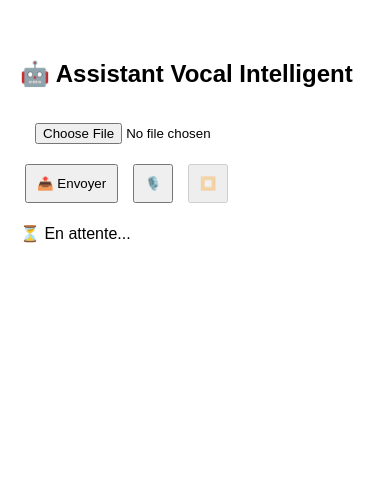
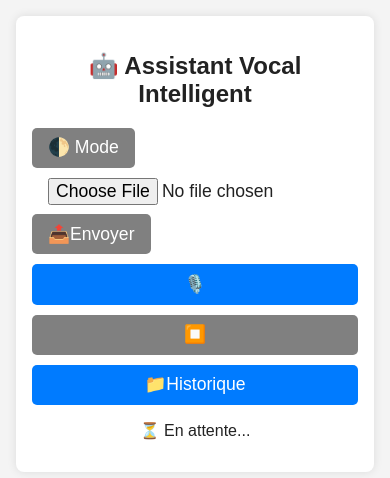
Before and after one commit to Makanjuol/AssistantVirtuel, a plain HTML site: page AssistantVirtuel/web_interface/index.html in a window 390 px wide. Drawn offline with Linux system fonts and the light colour scheme.

Commit message:
Add files via upload

```diff
--- a/AssistantVirtuel/web_interface/index.html
+++ b/AssistantVirtuel/web_interface/index.html
@@ -1,29 +1,36 @@
 <!DOCTYPE html>
 <html lang="fr">
 <head>
-  <meta charset="UTF-8">
-  <meta name="viewport" content="width=device-width, initial-scale=1.0">
+  <meta charset="UTF-8" />
+  <meta name="viewport" content="width=device-width, initial-scale=1.0"/>
   <link rel="stylesheet" href="style.css">
   <title>🤖 Assistant Vocal Intelligent</title>
 
 </head>
 <body>
+  <div class="container">
     <h2>🤖 Assistant Vocal Intelligent</h2>
+    <button onclick="toggleTheme()" class="mode">🌓 Mode</button>
 
     <input type="file" id="audioInput" accept="audio/*">
-  <button onclick="sendAudio()">📤 Envoyer</button>
-  <button id="recordBtn" class="img">🎙️</button>
-  <button id="stopBtn" class="img" disabled>⏹️</button>
+    <button onclick="sendAudio()" class="mode">📤Envoyer</button>
+    <div class="buttons">
+      <button id="recordBtn">🎙️</button>
+      <button id="stopBtn" disabled>⏹️</button>
+      <button onclick="exportHistory()">📁Historique</button>
+    </div>
 
     <p id="status">⏳ En attente...</p>
 
-  <div id="result" style="display: none;">
+    <div id="result">
       <p><strong>📝 Transcription :</strong> <span id="transcription"></span></p>
       <p><strong>🤖 Réponse :</strong> <span id="responseText"></span></p>
       <audio id="audioPlayer" controls autoplay></audio>
     </div>
+  </div>
 
   <script>
+    const BASE_URL = "https://assistantvirtuel.onrender.com";
     let mediaRecorder;
     let audioChunks = [];
 
@@ -32,6 +39,10 @@
     const audioInput = document.getElementById("audioInput");
     const status = document.getElementById("status");
     const audioPlayer = document.getElementById("audioPlayer");
+
+    function toggleTheme() {
+      document.body.classList.toggle("dark");
+    }
 
     recordBtn.onclick = async () => {
       const stream = await navigator.mediaDevices.getUserMedia({ audio: true });
@@ -73,7 +84,7 @@
     async function sendFormData(formData) {
       status.textContent = "📤 Envoi du fichier audio...";
 
-      const res = await fetch("http://localhost:8000/assistant/", {
+      const res = await fetch(BASE_URL + "/assistant/", {
         method: "POST",
         body: formData
       });
@@ -88,11 +99,24 @@
       const data = await res.json();
       document.getElementById("transcription").textContent = data.transcription;
       document.getElementById("responseText").textContent = data.response_text;
-      audioPlayer.src = `http://localhost:8000/speak/file/${data.audio_filename}`;
+      audioPlayer.src = `${BASE_URL}/speak/file/${data.audio_filename}`;
       document.getElementById("result").style.display = "block";
       audioPlayer.style.display = "block";
       status.textContent = "✅ Réponse reçue et lue.";
     }
+
+    function exportHistory() {
+      const transcription = document.getElementById("transcription").textContent;
+      const response = document.getElementById("responseText").textContent;
+      const content = `Transcription : ${transcription}\nRéponse : ${response}`;
+      const blob = new Blob([content], { type: "text/plain" });
+      const url = URL.createObjectURL(blob);
+      const a = document.createElement("a");
+      a.href = url;
+      a.download = "historique.txt";
+      a.click();
+      URL.revokeObjectURL(url);
+    }
   </script>
 </body>
 </html>
--- a/AssistantVirtuel/web_interface/style.css
+++ b/AssistantVirtuel/web_interface/style.css
@@ -1,16 +1,104 @@
 
     body {
       font-family: Arial, sans-serif;
-      max-width: 700px;
-      margin: 20px auto;
-      padding: 20px;
+      margin: 0;
+      padding: 1rem;
+      background-color: var(--bg);
+      color: var(--text);
+      transition: background-color 0.3s, color 0.3s;
     }
-    button, input {
-      padding: 10px;
-      margin: 5px;
+
+    h2 {
+      text-align: center;
     }
+
+    .container {
+      max-width: 600px;
+      margin: auto;
+      background-color: var(--card);
+      padding: 1rem;
+      border-radius: 8px;
+      box-shadow: 0 0 10px rgba(0,0,0,0.1);
+    }
+
+    .buttons {
+      display: flex;
+      flex-wrap: wrap;
+      gap: 10px;
+      justify-content: center;
+      margin: 10px 0;
+    }
+
+    button, input[type="file"] {
+      padding: 0.6rem 1rem;
+      font-size: 1rem;
+      border: none;
+      border-radius: 5px;
+      cursor: pointer;
+    }
+
+    button {
+      background-color: #007BFF;
+      color: white;
+    }
+    .mode{
+        background-color: gray;
+    }
+    button:disabled {
+      background-color: gray;
+    }
+
+    #status {
+      text-align: center;
+      margin-top: 1rem;
+    }
+
     #result {
-      margin-top: 20px;
-      border: 1px solid #ccc;
-      padding: 10px;
+      margin-top: 1.5rem;
+      display: none;
     }
+
+    audio {
+      width: 100%;
+      margin-top: 10px;
+    }
+
+    @media screen and (max-width: 480px) {
+      button, input[type="file"] {
+        flex: 1 1 100%;
+        font-size: 1.1rem;
+      }
+    }
+
+    :root {
+      --bg: #f4f4f4;
+      --text: #222;
+      --card: #ffffff;
+    }
+
+    .dark {
+      --bg: #121212;
+      --text: #e0e0e0;
+      --card: #1e1e1e;
+    }
+ .row {
+  display: flex;
+  gap: 10px;
+  margin: 10px 0;
+}
+
+.row input[type="file"],
+.row button {
+  flex: 1;
+  padding: 0.6rem 1rem;
+  font-size: 1rem;
+  border-radius: 5px;
+  border: none;
+  cursor: pointer;
+}
+
+@media screen and (max-width: 480px) {
+  .row {
+    flex-direction: column;
+  }
+}
```
Also changed, not shown: AssistantVirtuel/requirements.txt, 4 other files. Lines whose indentation alone changed are shown as unchanged.
